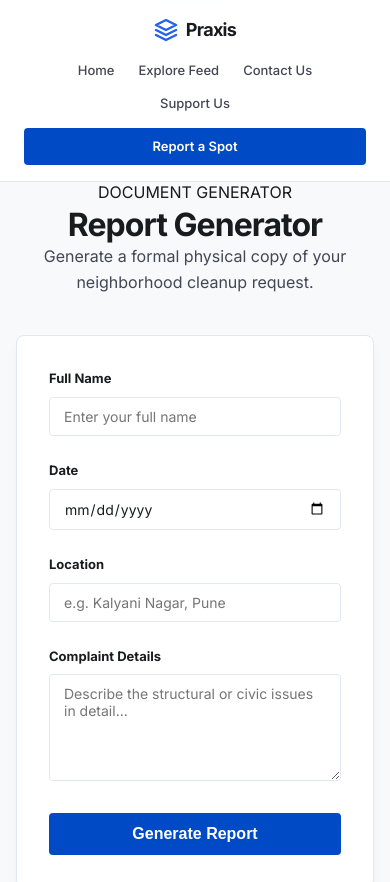
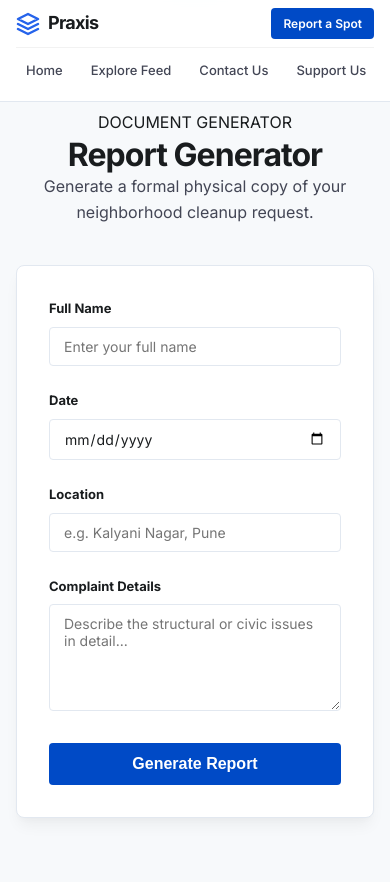
Before and after one commit to AK-Civix/official, a website built with Vite: page generate_report.html in a window 390 px wide. Shown: the top 882 px of the page. Built offline with nearby package versions, Linux system fonts and the light colour scheme.

Commit message:
Refactor: complete responsive swipeable navigation layout and rename branding to Praxis

```diff
--- a/generate_report.html
+++ b/generate_report.html
@@ -3,7 +3,7 @@
 <head>
     <meta charset="UTF-8">
     <meta name="viewport" content="width=device-width, initial-scale=1.0">
-    <title>Antecessum - Generate Complaint Report</title>
+    <title>Praxis - Generate Complaint Report</title>
     <link rel="stylesheet" href="styles/main.css">
     <style>
         .generator-header {
--- a/styles/main.css
+++ b/styles/main.css
@@ -2,7 +2,7 @@
 @import url('https://fonts.googleapis.com/css2?family=Inter:wght@300;400;500;600;700&family=Geist:wght@400;500;600&display=swap');
 
 :root {
-    /* Color System — Antecessum Core Light Mode */
+    /* Color System — Praxis Core Light Mode */
     --primary: #004ac6;
     --primary-hover: #003ea8;
     --primary-light: rgba(37, 99, 235, 0.1);
@@ -615,37 +615,59 @@ footer {
 @media (max-width: 768px) {
     .navbar {
         height: auto;
-        flex-direction: column;
-        padding: var(--space-2) var(--space-3);
-        gap: var(--space-1);
-        align-items: stretch;
+        display: grid !important;
+        grid-template-areas:
+            "brand cta"
+            "links links";
+        grid-template-columns: 1fr auto;
+        grid-template-rows: auto auto;
+        padding: 8px 16px;
+        gap: 8px;
         background: rgba(255, 255, 255, 0.96);
     }
     .nav-brand {
+        grid-area: brand;
         display: flex;
-        justify-content: center;
-        margin-bottom: 4px;
+        justify-content: flex-start;
+        align-items: center;
+        margin-bottom: 0;
     }
     .nav-links {
-        display: flex;
-        justify-content: center;
-        flex-wrap: wrap;
+        grid-area: links;
+        display: flex !important;
+        flex-direction: row;
+        justify-content: flex-start;
+        align-items: center;
+        overflow-x: auto;
+        white-space: nowrap;
         gap: var(--space-1);
-        margin-bottom: 4px;
+        margin-bottom: 0;
+        padding: 6px 0;
+        scrollbar-width: none; /* Firefox */
+        border-top: 1px solid rgba(0, 0, 0, 0.05);
+        width: 100%;
+    }
+    .nav-links::-webkit-scrollbar {
+        display: none; /* Safari and Chrome */
     }
     .nav-links a {
-        padding: 4px 8px;
+        padding: 6px 10px;
         font-size: 13px;
+        display: inline-block;
     }
     .navbar .cta-btn {
-        width: 100%;
-        text-align: center;
+        grid-area: cta;
+        width: auto;
+        display: inline-flex !important;
+        padding: 6px 12px;
+        font-size: 12px;
+        align-self: center;
         justify-content: center;
     }
 
     /* Global Adjustments */
     .contact-header, .feed-header, .donate-header, .reports-header, .generator-header {
-        padding: 180px 16px 40px !important; /* Spacing for vertical nav height */
+        padding: 110px 16px 40px !important; /* Spacing for grid nav height */
     }
 
     .section {
@@ -673,3 +695,12 @@ footer {
         width: 100% !important;
     }
 }
+
+/* Scrollbar hiding helper */
+.scrollbar-none {
+    -ms-overflow-style: none;  /* IE and Edge */
+    scrollbar-width: none;  /* Firefox */
+}
+.scrollbar-none::-webkit-scrollbar {
+    display: none;  /* Chrome, Safari and Opera */
+}
```
Also changed, not shown: fixmyarea+contact.html (+1 -1 lines), fixmyarea+donation.html (+1 -1 lines), index.html (+13 -8 lines), report.html (+1 -1 lines).
